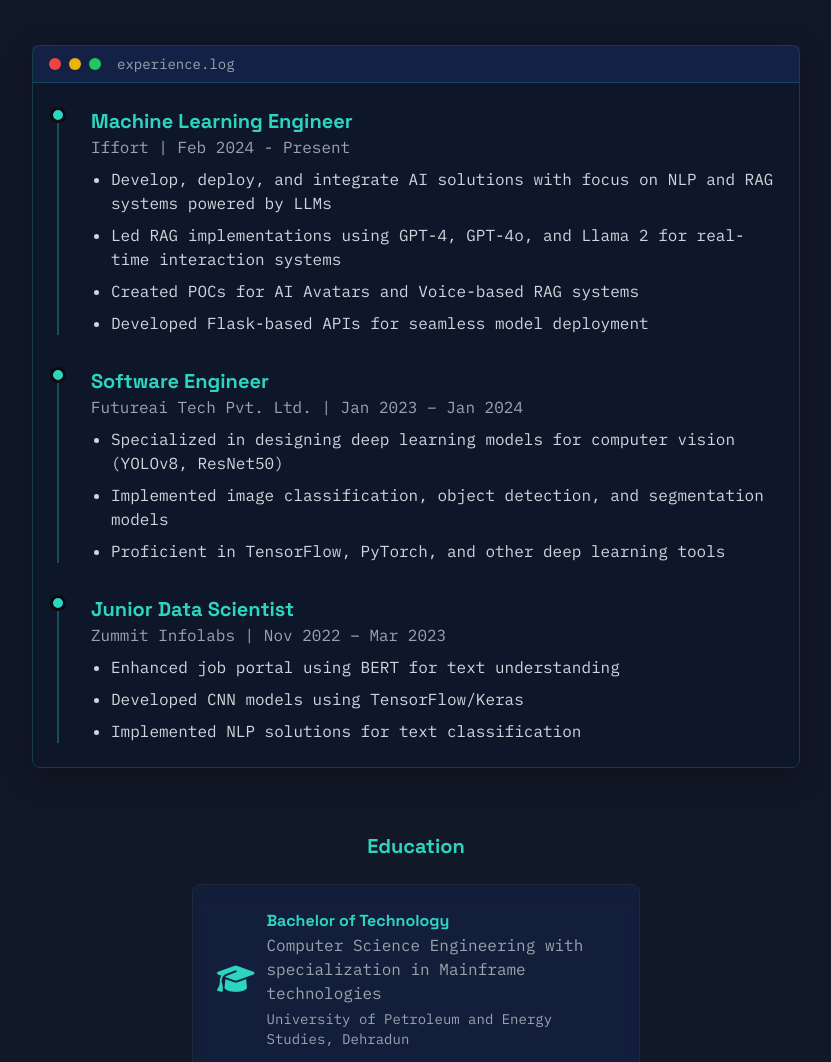
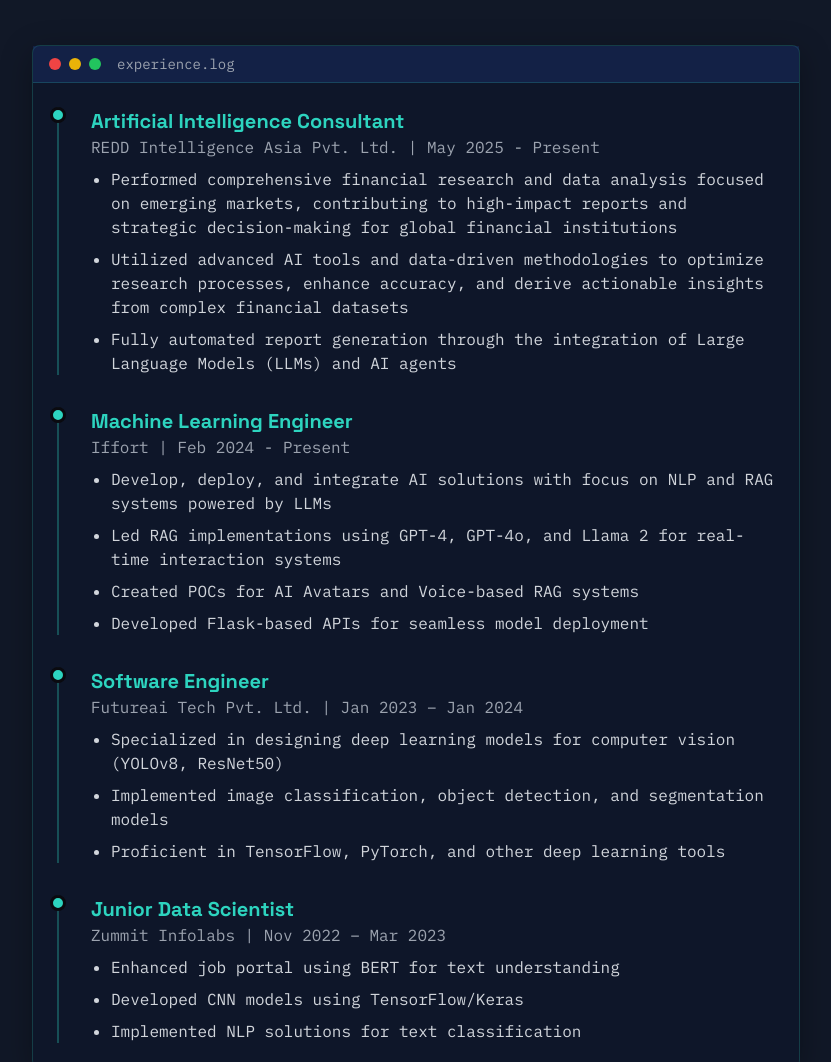
Before and after one commit to Mr-PU/Prashant-U-portfolio, a plain HTML site: page index.html in a window 1280 px wide. Shown: the part 2578-3640 px from the top of the page, without its empty margins (224-1055 px from the left). Drawn offline with nearby package versions, Linux system fonts and the light colour scheme.

Commit message:
Update index.html

```diff
--- a/index.html
+++ b/index.html
@@ -418,7 +418,20 @@
                     <div class="text-sm text-gray-400">experience.log</div>
                 </div>
                 <div class="terminal-body p-6">
-                    <!-- Experience 1 -->
+                    <!-- Experience 1 (New) -->
+                    <div class="timeline-item mb-8">
+                        <div class="mb-2">
+                            <h3 class="text-xl font-bold text-teal-400">Artificial Intelligence Consultant</h3>
+                            <p class="text-gray-400">REDD Intelligence Asia Pvt. Ltd. | May 2025 - Present</p>
+                        </div>
+                        <ul class="list-disc pl-5 space-y-2 text-gray-300">
+                            <li>Performed comprehensive financial research and data analysis focused on emerging markets, contributing to high-impact reports and strategic decision-making for global financial institutions</li>
+                            <li>Utilized advanced AI tools and data-driven methodologies to optimize research processes, enhance accuracy, and derive actionable insights from complex financial datasets</li>
+                            <li>Fully automated report generation through the integration of Large Language Models (LLMs) and AI agents</li>
+                        </ul>
+                    </div>
+
+                    <!-- Experience 2 -->
                     <div class="timeline-item mb-8">
                         <div class="mb-2">
                             <h3 class="text-xl font-bold text-teal-400">Machine Learning Engineer</h3>
@@ -432,7 +445,7 @@
                         </ul>
                     </div>
 
-                    <!-- Experience 2 -->
+                    <!-- Experience 3 -->
                     <div class="timeline-item mb-8">
                         <div class="mb-2">
                             <h3 class="text-xl font-bold text-teal-400">Software Engineer</h3>
@@ -445,7 +458,7 @@
                         </ul>
                     </div>
 
-                    <!-- Experience 3 -->
+                    <!-- Experience 4 -->
                     <div class="timeline-item">
                         <div class="mb-2">
                             <h3 class="text-xl font-bold text-teal-400">Junior Data Scientist</h3>
@@ -531,7 +544,7 @@
                                         <i class="fab fa-github text-xl"></i>
                                     </div>
                                     <div>
-                                        <h4 class="font-medium">GitHub</h4>
+                                        <h4 class="font-medium">Git DAB</h4>
                                         <a href="https://github.com/Mr-PU" target="_blank" class="text-gray-400 hover:text-teal-400 transition font-mono">github.com/Mr-PU</a>
                                     </div>
                                 </div>
```
